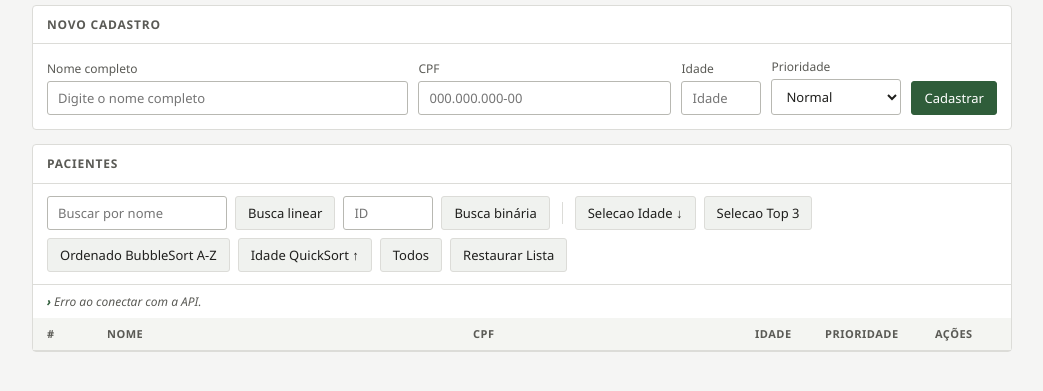
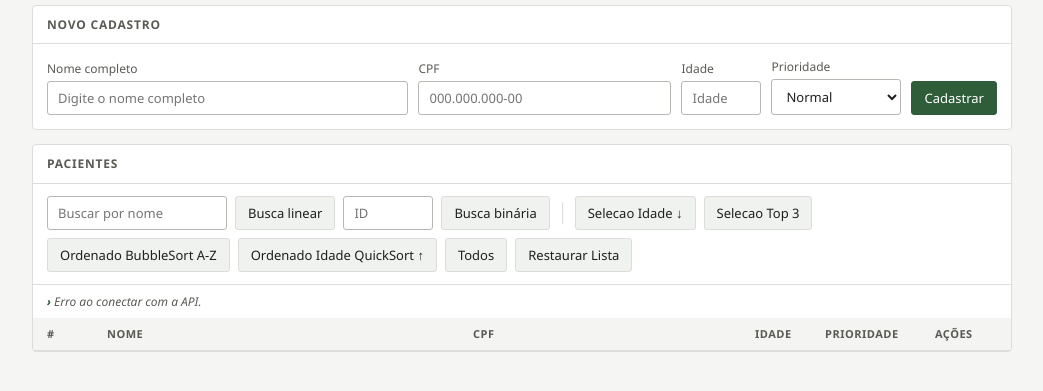
Before and after one commit to IsaiasBrrsJ/Clinica-Grupo-9-Estrutura-De-Dados-II, a plain HTML site: page wwwroot/index.html in a window 1280 px wide. Shown: the part 73-464 px from the top of the page, without its empty margins (118-1161 px from the left). Drawn offline with Linux system fonts and the light colour scheme; no server answers.

Commit message:
Update index.html

```diff
--- a/wwwroot/index.html
+++ b/wwwroot/index.html
@@ -78,7 +78,7 @@
                 </button>
 
                 <button type="button" class="btn btn-ghost" id="btnQuickSort" onclick="BuscarOrdenadoIdadeQuickSort()">
-                    <span class="btn-spinner"></span><span class="btn-text">Idade QuickSort ↑</span>
+                    <span class="btn-spinner"></span><span class="btn-text"> Ordenado Idade QuickSort ↑</span>
                 </button>
 
                 <button type="button" class="btn btn-ghost" id="btnTodos" onclick="carregarTodos()">
```
